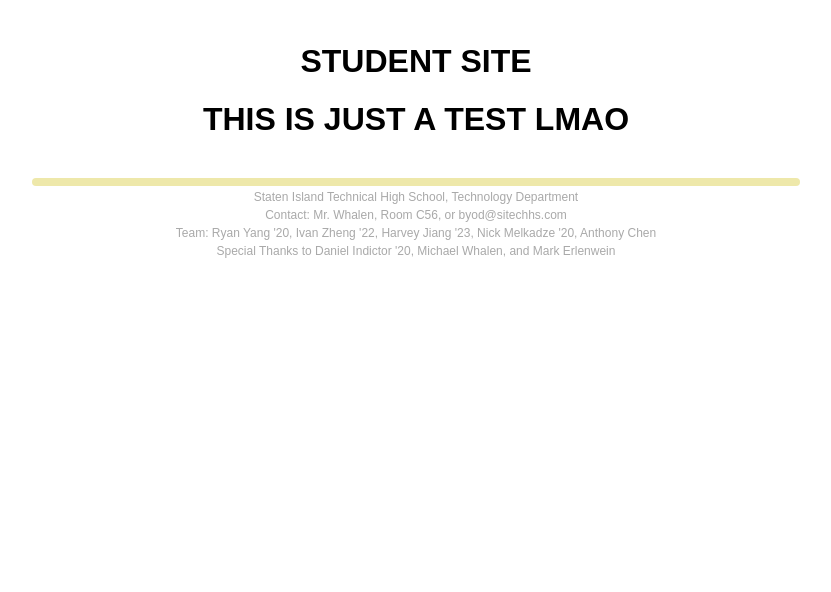
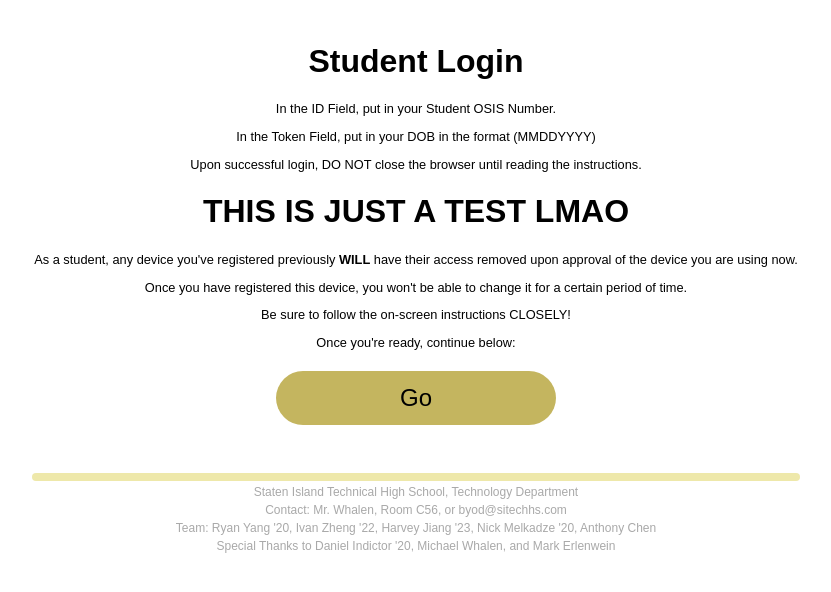
Before and after one commit to abitblue/automactic, a Django app: page /students/ in a window 1280 px wide. Shown: the part 82-674 px from the top of the page, without its empty margins (224-1055 px from the left). Run offline with Django 4.2, Linux system fonts and the light colour scheme.

Commit message:
Student html views update

```diff
--- a/templates/login/students.html
+++ b/templates/login/students.html
@@ -1,7 +1,20 @@
 {% extends "login/base.html" %}
 
 {% block content %}
-    <h1>STUDENT SITE</h1>
+    <h1>Student Login</h1>
+    <p class="para-body">In the ID Field, put in your Student OSIS Number.</p>
+    <p class="para-body">In the Token Field, put in your DOB in the format (MMDDYYYY)</p>
+    <p class="para-body">Upon successful login, DO NOT close the browser until reading the instructions.</p>
+
     {% include "login/loginform.html" %}
 
+    <div>
+        <p class="para-body">As a student, any device you've registered previously <b>WILL</b> have their
+                            access removed upon approval of the device you are using now.</p>
+        <p class="para-body">Once you have registered this device, you won't be able to change it for a
+                            certain period of time.</p>
+        <p class="para-body">Be sure to follow the on-screen instructions CLOSELY!</p>
+        <p class="para-body">Once you're ready, continue below:</p>
+    </div>
+    <button class="button" type="submit"><span class="buttonSpan">Go</span> </button>
 {% endblock %}
```
